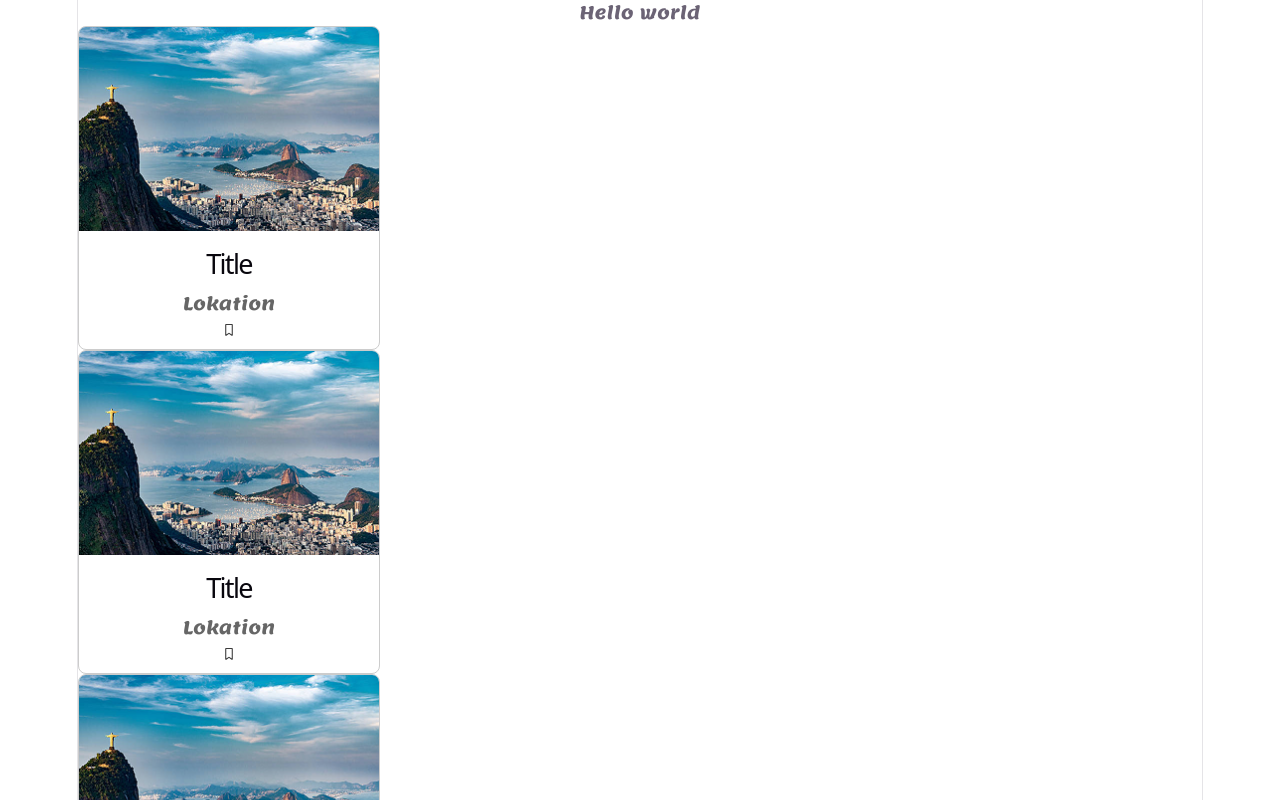
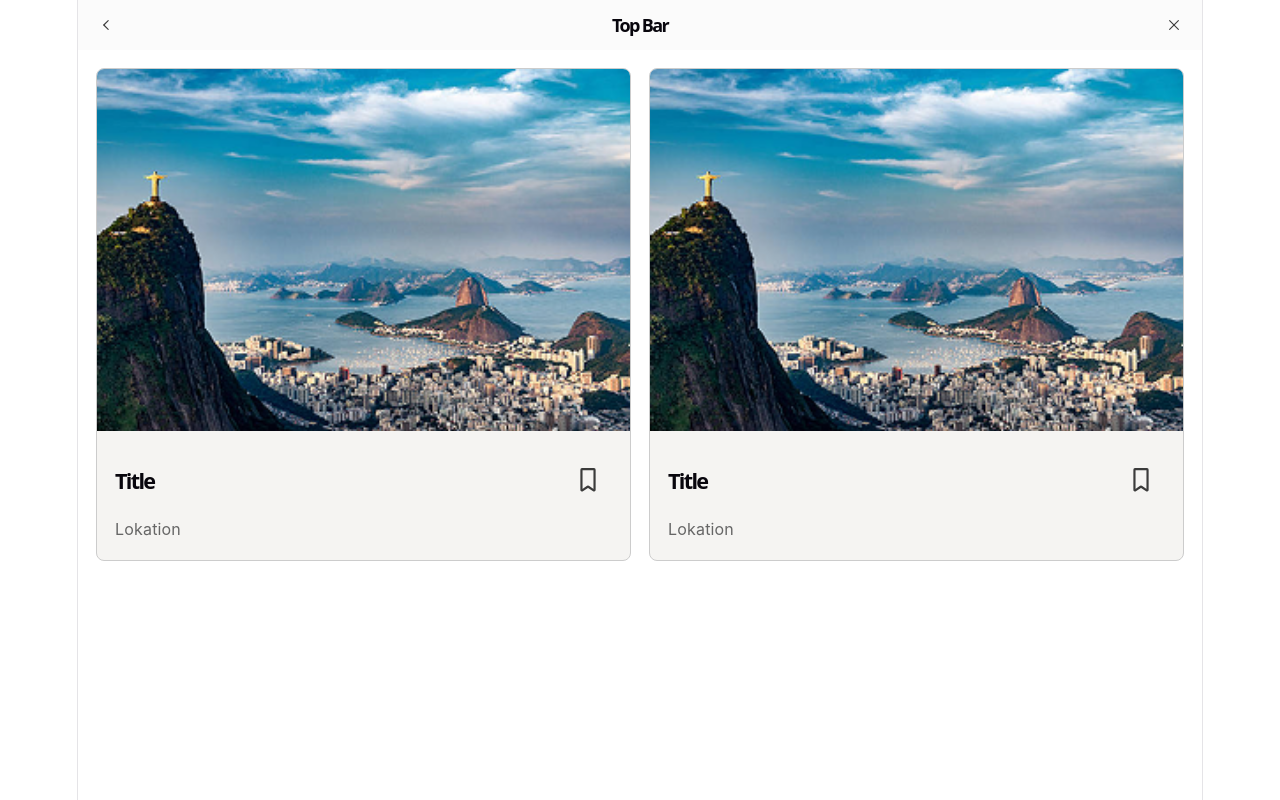
Before and after one commit to mamelishah/gemly-project-webapplication, a React (Vite) app: page / in a window 1280 px wide. Shown: the top 800 px of the page. Built offline with nearby package versions, Linux system fonts and the light colour scheme.

Commit message:
Align title og pin på øverste row og location på nederste

```diff
--- a/src/App.tsx
+++ b/src/App.tsx
@@ -1,17 +1,17 @@
-import './App.css'
-import SmallCard from './components/cards/SmallCard'
+import "./App.css";
+import SmallCard from "./components/cards/SmallCard";
+import TopBar from "./components/ui/layout/TopBar";
 
 function App() {
-
   return (
     <>
-      <div> Hello world </div>
-      <SmallCard />
-      <SmallCard />
-      <SmallCard />
-      <SmallCard />
+      <TopBar />
+      <div style={{ display: "flex", padding: "1rem", gap: "1rem" }}>
+        <SmallCard />
+        <SmallCard />
+      </div>
     </>
   );
 }
 
-export default App
+export default App;
--- a/src/components/cards/SmallCard.css
+++ b/src/components/cards/SmallCard.css
@@ -1,14 +1,9 @@
-#small-card-container {
-  display: grid;
-  grid-template-columns: repeat(2, 1fr);
-  gap: 1rem;
-}
-
 #small-card {
   border: 1px solid #ccc;
   border-radius: 8px;
   overflow: hidden;
-  max-width: 300px;
+  width: 100%;
+  background-color: var(--box-almost-white);
 }
 
 #small-card img {
@@ -16,22 +11,49 @@
   height: auto;
 }
 
+#small-card-content {
+  padding: 1rem;
+}
+
+#small-card-text {
+  display: flex;
+  flex-direction: column;
+  gap: 0.5rem;
+}
+
+#small-card-title-row {
+  display: flex;
+  justify-content: space-between;
+  align-items: center;
+}
+
 #small-card h1 {
-  font-size: 1.5em;
-  margin: 0.5em 0;
+  font-size: 1.2em;
+  margin: 0;
+  font-weight: 600;
+}
+
+#small-card-location {
+  display: flex;
+  align-items: center;
+  font-family: var(--main-family-font);
+  font-size: medium;
 }
 
 #small-card p {
   color: #666;
+  font-size: 1em;
+  margin: 0;
 }
 
 #small-card button {
   background: none;
   border: none;
   cursor: pointer;
+  padding: 0;
 }
 
 #small-card button img {
-  width: 24px;
-  height: 24px;
+  width: 48px;
+  height: 48px;
 }
--- a/src/components/cards/SmallCard.tsx
+++ b/src/components/cards/SmallCard.tsx
@@ -8,11 +8,19 @@ function SmallCard() {
         src="src/assets/images/countries/Brasilien/Brazil-main-image.png"
         alt="Small Card"
       />
-      <h1>Title</h1>
-      <p>Lokation</p>
-      <button>
-        <img src={pinIcon} alt="Pin Icon" />
-      </button>
+      <div id="small-card-content">
+        <div id="small-card-text">
+          <div id="small-card-title-row">
+            <h1>Title</h1>
+            <button>
+              <img src={pinIcon} alt="Pin Icon" />
+            </button>
+          </div>
+          <div id="small-card-location">
+            <p>Lokation</p>
+          </div>
+        </div>
+      </div>
     </section>
   );
 }
```
